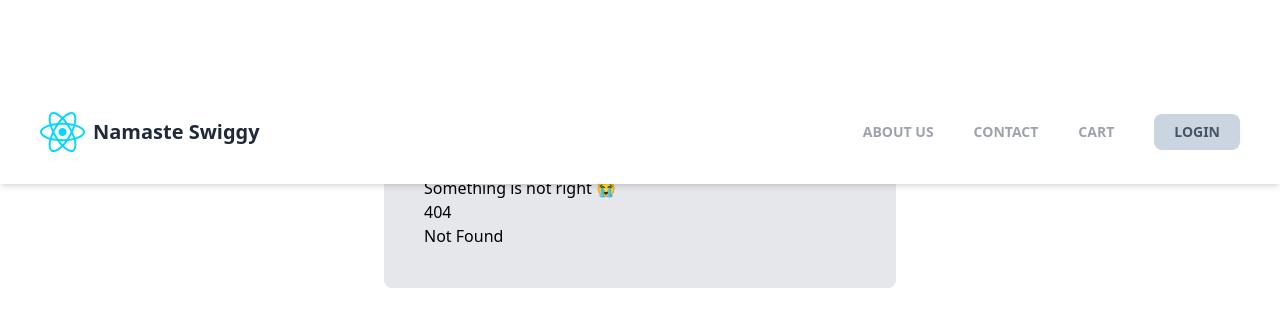
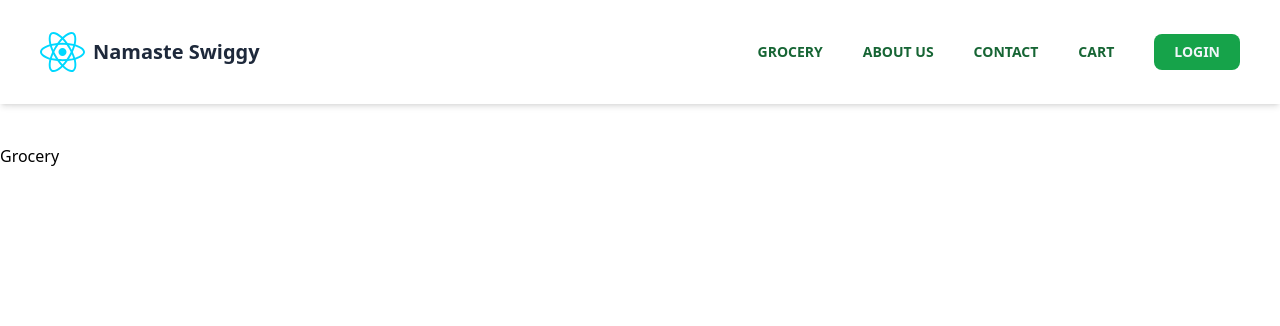
Before and after one commit to Mriganka5137/Namaste-React, a React (Vite) app in the folder namaste-zomato/: page /grocery in a window 1280 px wide. Before the commit this address had no page. Shown: the top 326 px of the page. Built offline with nearby package versions, Linux system fonts and the light colour scheme.

Commit message:
Episode 9 Complete

```diff
--- /dev/null
+++ b/namaste-zomato/src/components/Grocery.jsx
@@ -0,0 +1,9 @@
+const Grocery = () => {
+  return (
+    <div className=" pt-36">
+      <h1>Grocery </h1>
+    </div>
+  );
+};
+
+export default Grocery;
--- a/namaste-zomato/src/components/Header.jsx
+++ b/namaste-zomato/src/components/Header.jsx
@@ -12,7 +12,10 @@ const Header = () => {
         <p className="text-xl font-bold text-slate-800">Namaste Swiggy</p>
       </NavLink>
 
-      <ul className="flex items-center gap-10 text-sm font-semibold text-gray-400 uppercase max-sm:hidden">
+      <ul className="flex items-center gap-10 text-sm font-semibold text-green-800 uppercase max-sm:hidden">
+        <li>
+          <NavLink to="/grocery">Grocery</NavLink>
+        </li>
         <li>
           <NavLink to="/about">About us</NavLink>
         </li>
@@ -24,7 +27,7 @@ const Header = () => {
         </li>
 
         <button
-          className="px-5 py-2 font-semibold uppercase rounded-lg text-slate-600 bg-slate-300 max-lg:hidden"
+          className="px-5 py-2 font-semibold uppercase bg-green-600 rounded-lg text-slate-100 max-lg:hidden hover:bg-green-500"
           onClick={() => {
             if (btnName === "Login") {
               setBtnName("Logout");
--- a/namaste-zomato/src/components/RestaurantCard.jsx
+++ b/namaste-zomato/src/components/RestaurantCard.jsx
@@ -9,7 +9,7 @@ const RestaurantCard = ({ resData }) => {
   return (
     <Link
       to={`/restaurant/${id}`}
-      className="max-md:w-full max-md:justify-center w-[250px] flex flex-col  p-5 mt-10 transition-all rounded-lg shadow-md cursor-pointer  hover:shadow-xl ease-in-out border border-green-100"
+      className="max-md:w-full max-md:justify-center w-[250px] flex flex-col  p-5 mt-10 transition-all rounded-lg shadow-md cursor-pointer  hover:shadow-xl ease-in-out border"
     >
       <div>
         <div className=" p-1 max-h-[200px]">
@@ -24,8 +24,11 @@ const RestaurantCard = ({ resData }) => {
         <h3 className="mt-5 text-lg font-bold line-clamp-1">{name}</h3>
         <h4 className="text-sm line-clamp-1">{cuisines.join(", ")}</h4>
         <div className="flex justify-between gap-2 mt-4">
-          <h4 className="text-[12px] font-semibold text-white bg-green-600 px-2 py-1 rounded-md">
-            {" "}
+          <h4
+            className={`${
+              avgRating < 4 ? "bg-yellow-500" : "bg-green-600"
+            } text-[12px] font-semibold text-white px-2 py-1 rounded-md`}
+          >
             {avgRating} ⭐️
           </h4>
           <h4 className="text-[14px] font-bold uppercase">{costForTwo}</h4>
--- a/namaste-zomato/src/components/UserCardClass.jsx
+++ b/namaste-zomato/src/components/UserCardClass.jsx
@@ -35,7 +35,7 @@ class UserCardClass extends React.Component {
     return (
       <Link
         to="https://github.com/Mriganka5137/"
-        className="flex justify-between max-w-xl gap-5 px-10 py-8 mt-5 border border-green-200 rounded-lg shadow-md hover:shadow-lg max-sm:flex-col-reverse"
+        className="flex justify-between max-w-xl gap-5 px-10 py-8 mt-5 border rounded-lg shadow-md hover:shadow-lg max-sm:flex-col-reverse"
       >
         <div>
           <h2 className="text-xl font-semibold text-gray-600 ">{name}</h2>
--- /dev/null
+++ b/namaste-zomato/src/hooks/useOnlineStatus.js
@@ -0,0 +1,18 @@
+import { useEffect, useState } from "react";
+
+const useOnlineStatus = () => {
+  const [onlineStatus, setOnlineStatus] = useState(true);
+
+  useEffect(() => {
+    window.addEventListener("offline", () => {
+      setOnlineStatus(false);
+    });
+    window.addEventListener("online", () => {
+      setOnlineStatus(true);
+    });
+  }, []);
+
+  return onlineStatus;
+};
+
+export default useOnlineStatus;
--- a/namaste-zomato/src/main.jsx
+++ b/namaste-zomato/src/main.jsx
@@ -1,4 +1,4 @@
-import React from "react";
+import React, { lazy, Suspense } from "react";
 import ReactDOM from "react-dom/client";
 import App from "./App.jsx";
 import "./index.css";
@@ -9,6 +9,9 @@ import Error from "./components/Error.jsx";
 import Body from "./components/Body.jsx";
 import Cart from "./components/Cart.jsx";
 import RestaurantMenu from "./components/RestaurantMenu.jsx";
+// import Grocery from "./components/Grocery.jsx";
+
+const Grocery = lazy(() => import("./components/Grocery.jsx"));
 
 const router = createBrowserRouter([
   {
@@ -33,6 +36,14 @@ const router = createBrowserRouter([
         element: <Cart />,
       },
       {
+        path: "/grocery",
+        element: (
+          <Suspense fallback={<h1>Loading</h1>}>
+            <Grocery />
+          </Suspense>
+        ),
+      },
+      {
         path: "/restaurant/:id",
         element: <RestaurantMenu />,
       },
```
Also changed, not shown: 1 other file (tests, documents, lock files or other folders).
